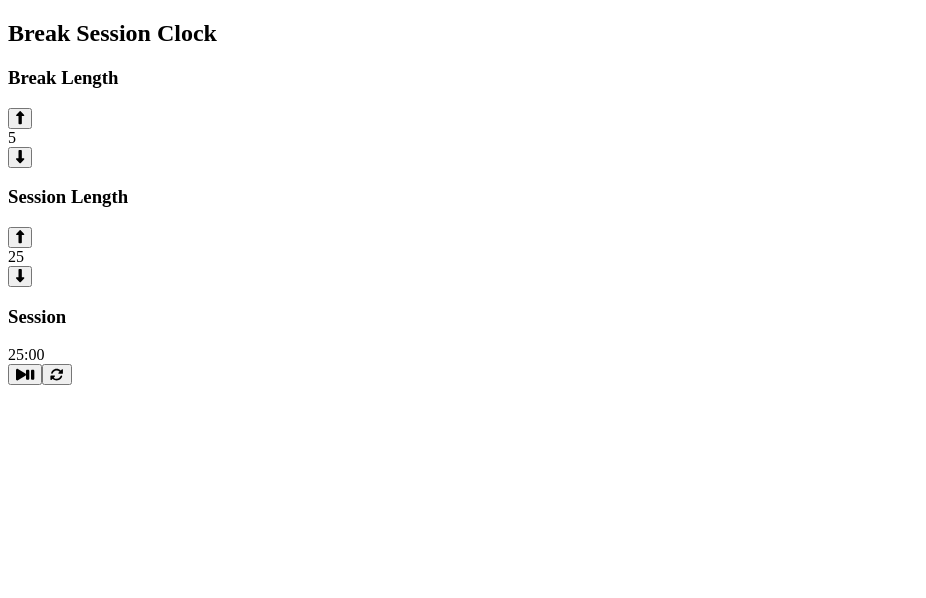
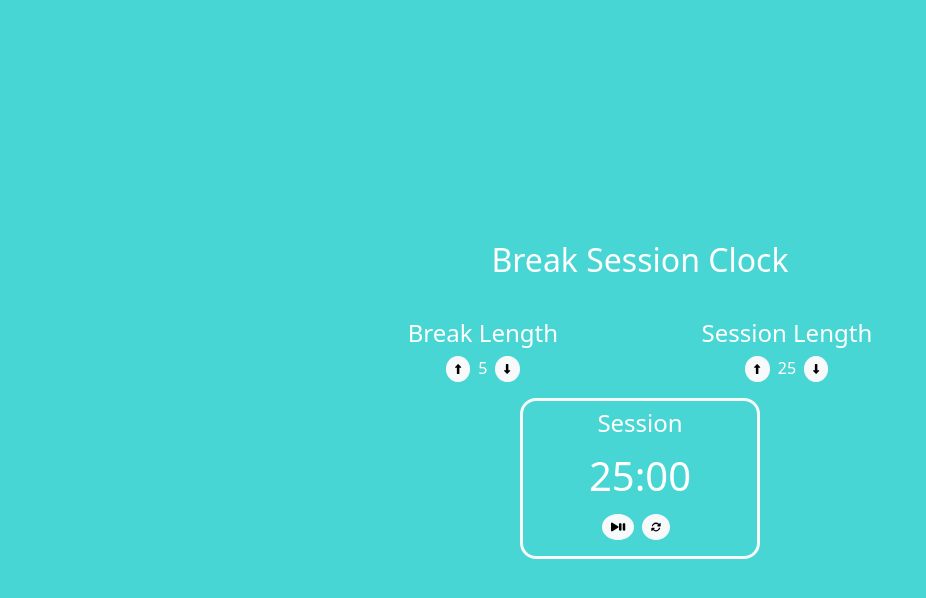
Before and after one commit to shwetakanekar/Session-Break-Clock, a React (Vite) app: page / in a window 1280 px wide. Shown: the top 598 px of the page, without its empty margins (0-926 px from the left). Built offline with nearby package versions, Linux system fonts and the light colour scheme.

Commit message:
Added style

```diff
--- a/index.html
+++ b/index.html
@@ -4,9 +4,11 @@
     <meta charset="UTF-8" />
     <meta name="viewport" content="width=device-width, initial-scale=1.0" />
     <title>Session Break Clock</title>
+    <link href="https://cdn.jsdelivr.net/npm/bootstrap@5.3.1/dist/css/bootstrap.min.css" rel="stylesheet" integrity="sha384-4bw+/aepP/YC94hEpVNVgiZdgIC5+VKNBQNGCHeKRQN+PtmoHDEXuppvnDJzQIu9" crossorigin="anonymous">
   </head>
   <body>
     <div id="root"></div>
     <script type="module" src="/src/main.jsx"></script>
+    <script src="https://cdn.jsdelivr.net/npm/bootstrap@5.3.1/dist/js/bootstrap.min.js" integrity="sha384-Rx+T1VzGupg4BHQYs2gCW9It+akI2MM/mndMCy36UVfodzcJcF0GGLxZIzObiEfa" crossorigin="anonymous"></script>
   </body>
 </html>
--- a/src/App.css
+++ b/src/App.css
@@ -0,0 +1,13 @@
+#container {
+    height: 100vh;
+    background-color: #48d6d4;
+    color: #ffffff;
+}
+
+#clock-setting {
+    width: 50%;
+}
+
+#clock {
+    width: 240px;
+}
--- a/src/App.jsx
+++ b/src/App.jsx
@@ -6,33 +6,33 @@ import './App.css';
 function App() {
   return (
     <>
-      <div>
-        <h2>Break Session Clock</h2>
-        <div>
+      <div id='container' className='d-flex flex-column justify-content-center align-items-center'>
+        <h2 className='mb-4'>Break Session Clock</h2>
+        <div id='clock-setting' className='d-flex justify-content-around p-3'>
           <div>
-            <h3 id='break-label'>Break Length</h3>
-            <div>
-              <button id="break-increment"><FontAwesomeIcon icon={faUpLong} /></button>
-              <div id='break-length'>5</div>
-              <button id="break-decrement"><FontAwesomeIcon icon={faDownLong} /></button>
+            <h4 id='break-label'>Break Length</h4>
+            <div className='d-flex justify-content-center'>
+              <button id='break-increment' className='btn btn-light rounded-circle px-2 py-0'><FontAwesomeIcon icon={faUpLong} size='2xs' /></button>
+              <div id='break-length' className='mx-2'>5</div>
+              <button id="break-decrement" className='btn btn-light rounded-circle px-2 py-0'><FontAwesomeIcon icon={faDownLong} size='2xs' /></button>
             </div>
           </div>
           <div>
-            <h3 id='session-label'>Session Length</h3>
-            <div>
-              <button id="session-increment"><FontAwesomeIcon icon={faUpLong} /></button>
-              <div id='session-length'>25</div>
-              <button id="session-decrement"><FontAwesomeIcon icon={faDownLong} /></button>
+            <h4 id='session-label'>Session Length</h4>
+            <div className='d-flex justify-content-center'>
+              <button id='session-increment' className='btn btn-light rounded-circle px-2 py-0'><FontAwesomeIcon icon={faUpLong} size='2xs' /></button>
+              <div id='session-length' className='mx-2'>25</div>
+              <button id='session-decrement' className='btn btn-light rounded-circle px-2 py-0'><FontAwesomeIcon icon={faDownLong} size='2xs' /></button>
             </div>
           </div>
         </div>
-        <div>
-          <h3 id='timer-label'>Session</h3>
-          <div id="time-left">25:00</div>
-        </div>
-        <div>
-          <button id='start_stop'><FontAwesomeIcon icon={faPlay} /><FontAwesomeIcon icon={faPause} /></button>
-          <button id="reset"><FontAwesomeIcon icon={faRotate} /></button>
+        <div id='clock' className='d-flex flex-column align-items-center border border-light border-3 rounded-4 p-2'>
+          <h4 id='timer-label'>Session</h4>
+          <div id="time-left" className='fs-1'>25:00</div>
+          <div>
+            <button id='start_stop' className='btn btn-light rounded-circle px-2 py-0'><FontAwesomeIcon icon={faPlay} size='2xs' /><FontAwesomeIcon icon={faPause} size='2xs' /></button>
+            <button id='reset' className='btn btn-light rounded-circle px-2 py-0 m-2'><FontAwesomeIcon icon={faRotate} size='2xs' /></button>
+          </div>
         </div>
       </div>
     </>
```
